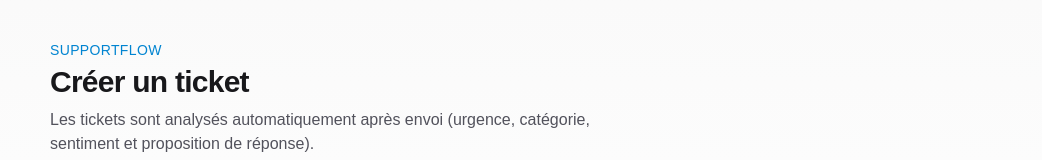
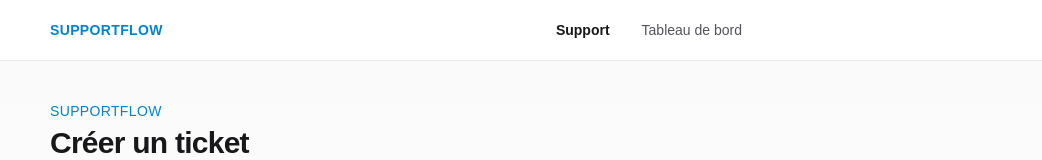
Before and after one commit to BastardCC/support-flow, a Next.js app: page /support in a window 1280 px wide. Shown: the top 160 px of the page, without its empty margins (238-1280 px from the left). Built offline with nearby package versions, Linux system fonts and the light colour scheme; no server answers.

Commit message:
feat(navbar): Add navbar

```diff
--- a/app/layout.tsx
+++ b/app/layout.tsx
@@ -3,6 +3,7 @@ import { Geist, Geist_Mono } from "next/font/google";
 import "./globals.css";
 import { ConvexClientProvider } from "./ConvexClientProvider";
 import { SupportChatWidget } from "@/components/SupportChatWidget";
+import { SupportNavbar } from "@/components/SupportNavbar";
 
 const geistSans = Geist({
   variable: "--font-geist-sans",
@@ -31,7 +32,8 @@ export default function RootLayout({
     >
       <body className="min-h-full flex flex-col">
         <ConvexClientProvider>
-          {children}
+          <SupportNavbar />
+          <main className="flex-1">{children}</main>
           <SupportChatWidget />
         </ConvexClientProvider>
       </body>
--- a/app/support/page.tsx
+++ b/app/support/page.tsx
@@ -1,12 +1,5 @@
 "use client";
 
-import { StatusBadge } from "@/components/SupportStatusBadge";
-import {
-  categoryLabels,
-  sentimentLabels,
-  urgencyLabels,
-} from "@/utils/support-labels";
-import { formatRelative } from "@/utils/format-relative";
 import { api } from "@/convex/_generated/api";
 import { useMutation, useQuery } from "convex/react";
 import { useState } from "react";
@@ -16,7 +9,6 @@ export default function Home() {
   const [email, setEmail] = useState("");
   const [submitting, setSubmitting] = useState(false);
   const createRequest = useMutation(api.requests.createRequest);
-  const requests = useQuery(api.requests.getAllRequests);
 
   const handleSubmit = async (e: React.FormEvent) => {
     e.preventDefault();
--- /dev/null
+++ b/components/SupportNavbar.tsx
@@ -0,0 +1,46 @@
+"use client";
+
+import Link from "next/link";
+import { usePathname } from "next/navigation";
+
+const links = [
+  { href: "/support", label: "Support" },
+  { href: "/dashboard", label: "Tableau de bord" },
+] as const;
+
+export function SupportNavbar() {
+  const pathname = usePathname();
+
+  return (
+    <header className="sticky top-0 z-40 border-b border-zinc-200/80 bg-white/85 backdrop-blur-md dark:border-zinc-800 dark:bg-zinc-950/85">
+      <div className="mx-auto flex max-w-3xl items-center justify-between gap-4 px-4 py-3 sm:px-6 lg:px-8">
+        <Link
+          href="/support"
+          className="text-sm font-semibold uppercase tracking-wide text-sky-600 transition hover:text-sky-500 dark:text-sky-400 dark:hover:text-sky-300"
+        >
+          SupportFlow
+        </Link>
+        <nav className="flex items-center gap-1 sm:gap-2" aria-label="Navigation principale">
+          {links.map(({ href, label }) => {
+            const active =
+              pathname === href || pathname.startsWith(`${href}/`);
+            return (
+              <Link
+                key={href}
+                href={href}
+                aria-current={active ? "page" : undefined}
+                className={`rounded-lg px-3 py-2 text-sm transition ${
+                  active
+                    ? "font-semibold text-zinc-900 dark:text-zinc-50"
+                    : "font-medium text-zinc-600 hover:bg-zinc-100 hover:text-zinc-900 dark:text-zinc-400 dark:hover:bg-zinc-800 dark:hover:text-zinc-100"
+                }`}
+              >
+                {label}
+              </Link>
+            );
+          })}
+        </nav>
+      </div>
+    </header>
+  );
+}
--- a/convex/llm.ts
+++ b/convex/llm.ts
@@ -36,7 +36,8 @@ export const analyzeRequest = action({
           {
             role: "user",
             content: `Réponds uniquement avec un JSON valide (pas de markdown).
-            Clés: urgency (low|medium|high|critical),
+            Clés:
+            urgency (low|medium|high|critical),
             category (billing|technical|complaint|information|other),
             sentiment (positive|neutral|negative),
             suggested_response (réponse pro en français).
```
